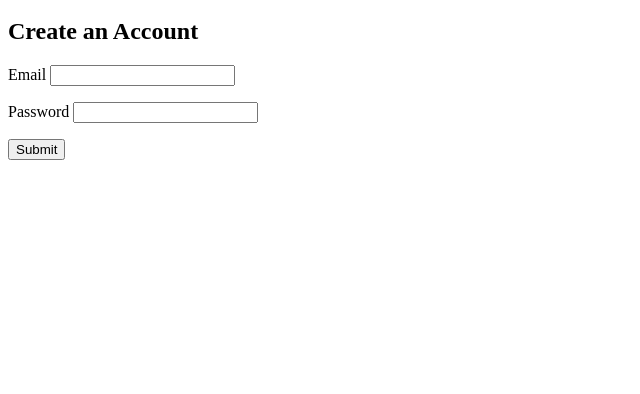
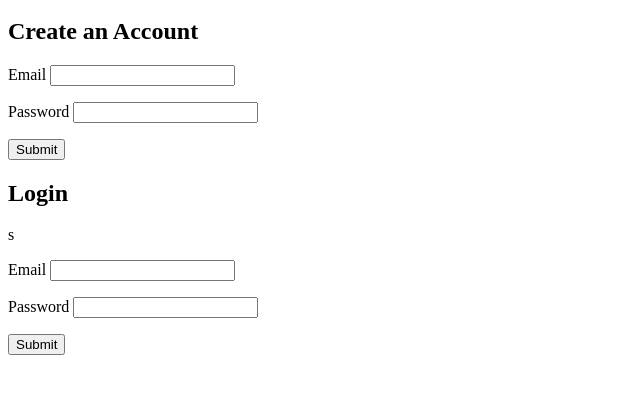
Before and after one commit to mmrice22/movies_ratings-v2, a Flask app: page / in a window 1280 px wide. Shown: the part 165-559 px from the top of the page, without its empty margins (0-640 px from the left). Run offline with Flask 2, Linux system fonts and the light colour scheme.

Commit message:
final push

```diff
--- a/server.py
+++ b/server.py
@@ -39,6 +39,39 @@ def show_movie(movie_id):
     return render_template('movie_details.html', movie = movie)
 
 
+@app.route('/users', methods=['POST'])
+def register_user():
+    """Create a new uesr."""
+    new_email = request.form.get('email')
+    new_password = request.form.get('password')
+
+     # if email exists, flash message to say you can't create an account
+     # if it doens't, create new user flash message telling it created successfully
+
+    user = crud.get_user_by_email(new_email)
+
+    if user:
+        flash("Can't create an account with that email. Try again.")
+    else:
+        crud.create_user(new_email, new_password)
+        flash('Account created. Please log in.')
+
+    return redirect('/')
+
+
+@app.route('/login', methods=['POST'])
+def login_user():
+    user_email = request.form.get('email')
+    user_password = request.form.get('password')
+
+    user_id = crud.user_id_if_match(password)
+    session['Current User'] = user_id
+
+    flash('Logged in!')
+
+    redirect('/')
+
+
 @app.route('/users')
 def all_users():
     """View all users"""
--- a/templates/homepage.html
+++ b/templates/homepage.html
@@ -19,4 +19,15 @@ block body %}
   </p>
 </form>
 
+<h2>Login</h2>
+<form action="/login" method="POST">s
+  <p>Email <input type="text" name="email" /></p>
+
+  <p>Password <input type="password" name="password" /></p>
+
+  <p>
+    <input type="submit" />
+  </p>
+</form>
+
 {% endblock %}
```
Also changed, not shown: crud.py (+9 -0 lines).
